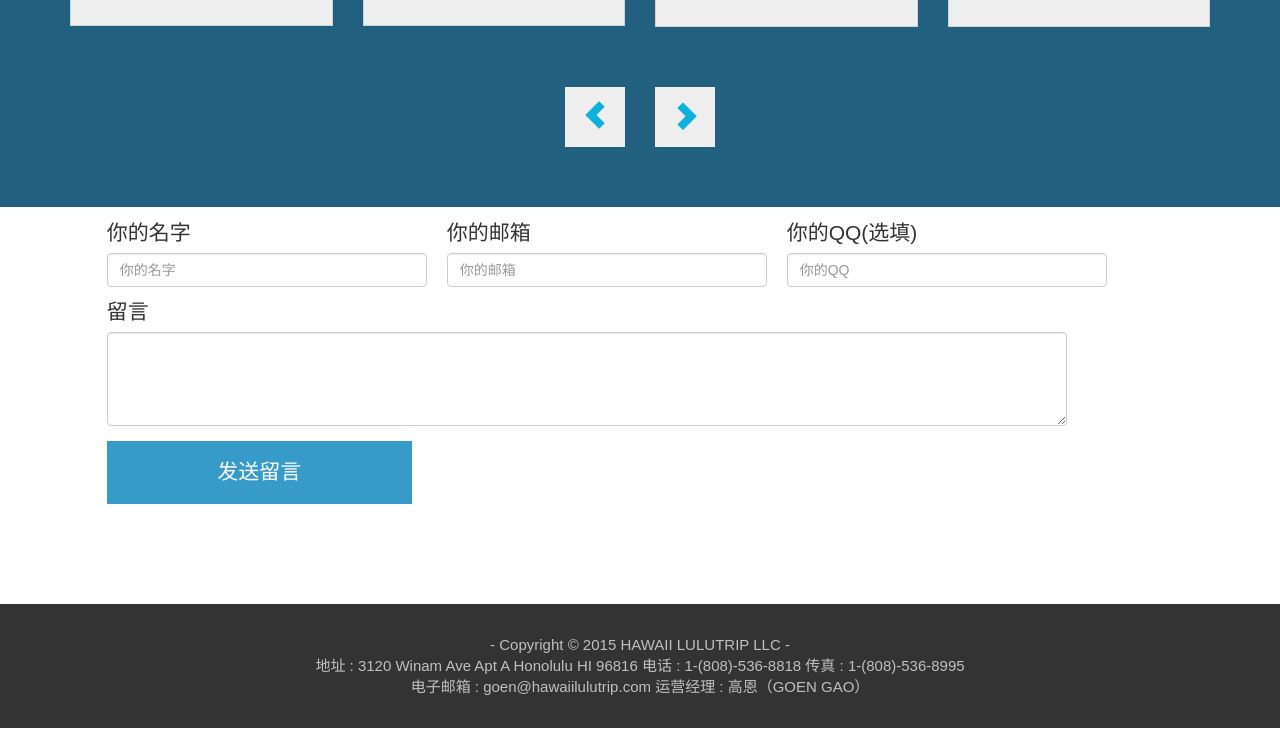
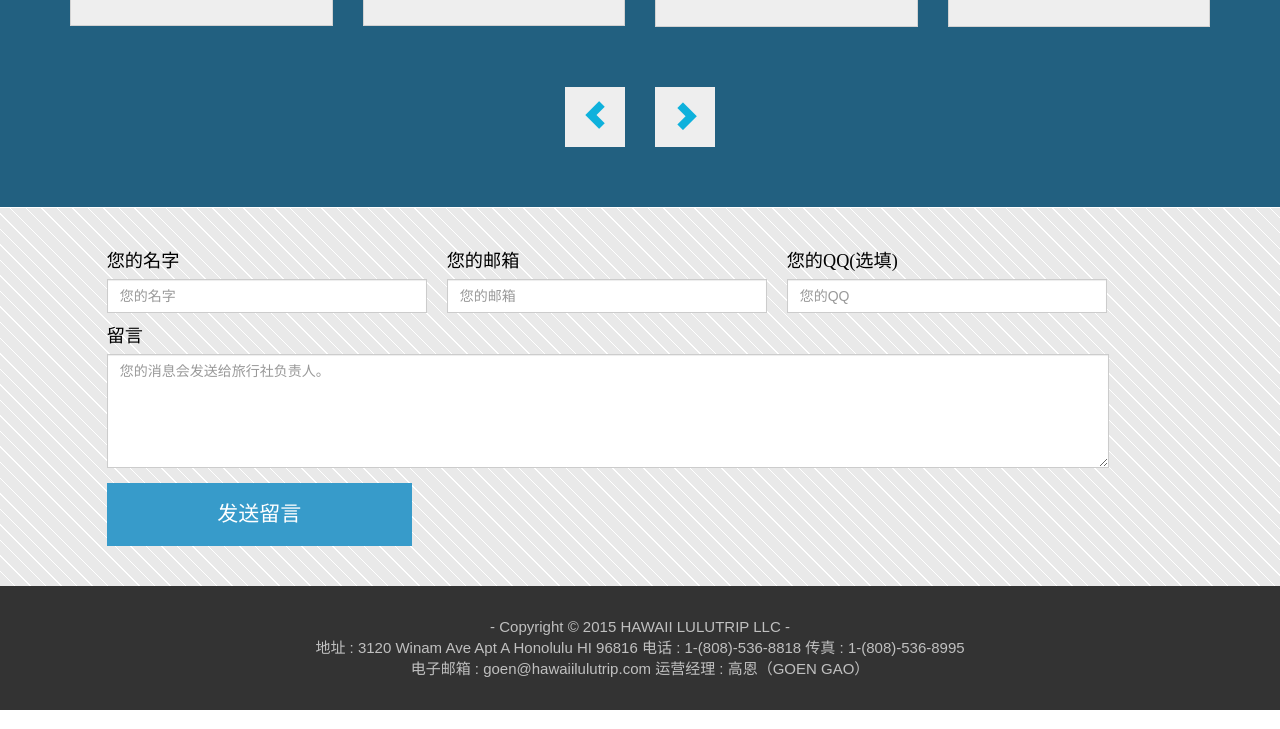
Before and after one commit to LYUwenchao/hawaii, a plain HTML site: page homepage.html in a window 1280 px wide. Shown: the part 2569-3298 px from the top of the page. Drawn offline with Linux system fonts and the light colour scheme; files whose address does not match are found by name.

Commit message:
修改首页留言板
留言板完成

```diff
--- a/css/home.css
+++ b/css/home.css
@@ -371,7 +371,6 @@ body {
 #templatemo_footer {
     background: #333333;
 	padding: 30px 0px;
-    margin-top: 100px;
     font-size: 15px;
 }
 #templatemo_footer p {
@@ -386,13 +385,26 @@ body {
 }
 
 /*CommentBoard*/
+.commentboard{
+    /*background-color:#d8d8d8;*/
+    background: repeating-linear-gradient(
+            45deg,
+            #e9e9e9,
+            #e9e9e9 10px,
+            #FFFFFF 10px,
+            #FFFFFF 11px
+    );
+    padding-bottom: 40px;
+}
 #commentboard_emailSection, #commentboard_qqSection{
     margin-left: 20px;
 }
 .commentboard_label {
     margin-top: 10px;
     margin-bottom: 5px;
-    font-size: 1.5em;
+    font-family: "Microsoft YaHei";
+    font-size: 1.3em;
+    color: #000000;
 }
 .commentboard_submit{
     margin-top: 15px;
@@ -402,6 +414,15 @@ body {
     height: 3em;
     border-width: 0px;
     font-size: 1.5em;
+}
+.commentboard_form{
+    margin-top: 30px;
+}
+.commentboard_textfield{
+    border-radius: 0px;
+}
+.commentboard_messageTextArea{
+    width: 94%;
 }
 .commentboard_button{
     padding-left: 0px;
--- a/homepage.html
+++ b/homepage.html
@@ -410,60 +410,60 @@
         </div>
     </div> -->
 <div class="container-fluid commentboard">
-    <form>
+    <form class="commentboard_form">
         <div class="row">
             <div class="col-md-3 col-xs-3 col-md-offset-1 col-xs-offset-1">
                 <div class="row commentboard_label">
                     <div id="commentboard_name">
-                        你的名字
+                        您的名字
                     </div>
                 </div>
                 <div class="row">
                     <div id="commentboard_nameTextField">
-                        <input type="text" class="form-control" placeholder="你的名字">
+                        <input type="text" class="form-control commentboard_textfield" placeholder="您的名字">
                     </div>
                 </div>
             </div>
             <div class="col-md-3 col-xs-3 col-md-offset col-xs-offset" id="commentboard_emailSection">
                 <div class="row commentboard_label">
                     <div id="commentboard_email">
-                        你的邮箱
+                        您的邮箱
                     </div>
                 </div>
                 <div class="row">
                     <div id="commentboard_emailTextField">
-                        <input type="text" class="form-control" placeholder="你的邮箱">
+                        <input type="text" class="form-control commentboard_textfield" placeholder="您的邮箱">
                     </div>
                 </div>
             </div>
             <div class="col-md-3 col-xs-3 col-md-offset-0 col-xs-offset-0" id="commentboard_qqSection">
                 <div class="row commentboard_label">
                     <div id="commentboard_qq">
-                        你的QQ(选填)
+                        您的QQ(选填)
                     </div>
                 </div>
                 <div class="row">
                     <div id="commentboard_qqTextField">
-                        <input type="text" class="form-control" placeholder="你的QQ">
+                        <input type="text" class="form-control commentboard_textfield" placeholder="您的QQ">
                     </div>
                 </div>
             </div>
         </div>
         <div class="row commentboard_message">
-            <div class="col-md-9 col-xs-9 col-md-offset-1 col-xs-offset-1">
+            <div class="col-md-10 col-xs-10 col-md-offset-1 col-xs-offset-1">
                 <div class="row commentboard_label">
                     <div id="commentboard_message_content">
                         留言
                     </div>
                 </div>
                 <div class="row">
-                    <div id="commentboard_nameTextArea">
-                        <textarea class="form-control" rows="4"></textarea>
+                    <div id="commentboard_messageTextArea">
+                        <textarea class="form-control commentboard_textfield commentboard_messageTextArea" rows="5" placeholder="您的消息会发送给旅行社负责人。"></textarea>
                     </div>
                 </div>
             </div>
         </div>
-        <div class="row ">
+        <div class="row">
             <div class="col-md-3 col-xs-3 col-md-offset-1 col-xs-offset-1 commentboard_button">
                 <button type="submit" class="btn btn-default btn-block commentboard_submit">发送留言</button>
             </div>
```
